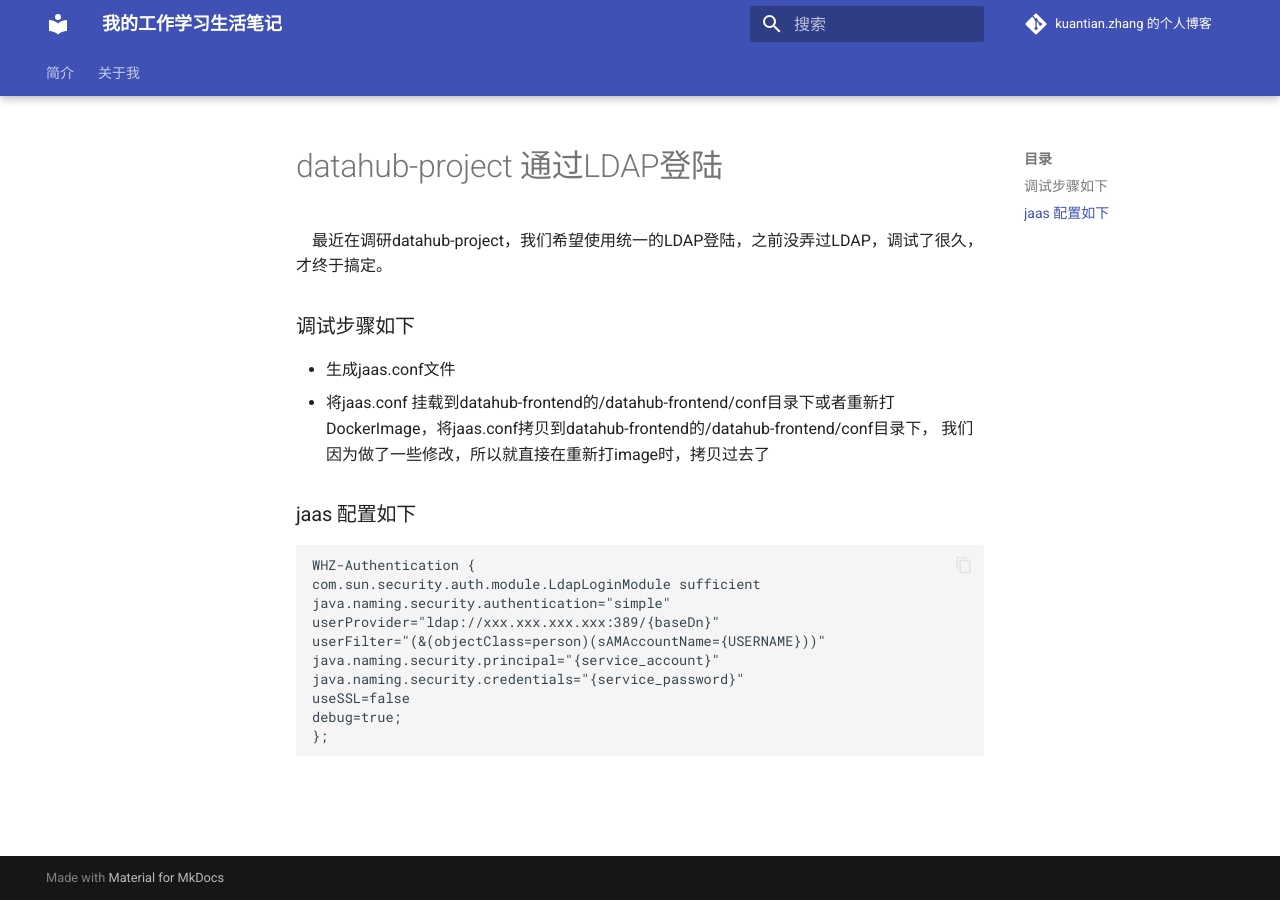
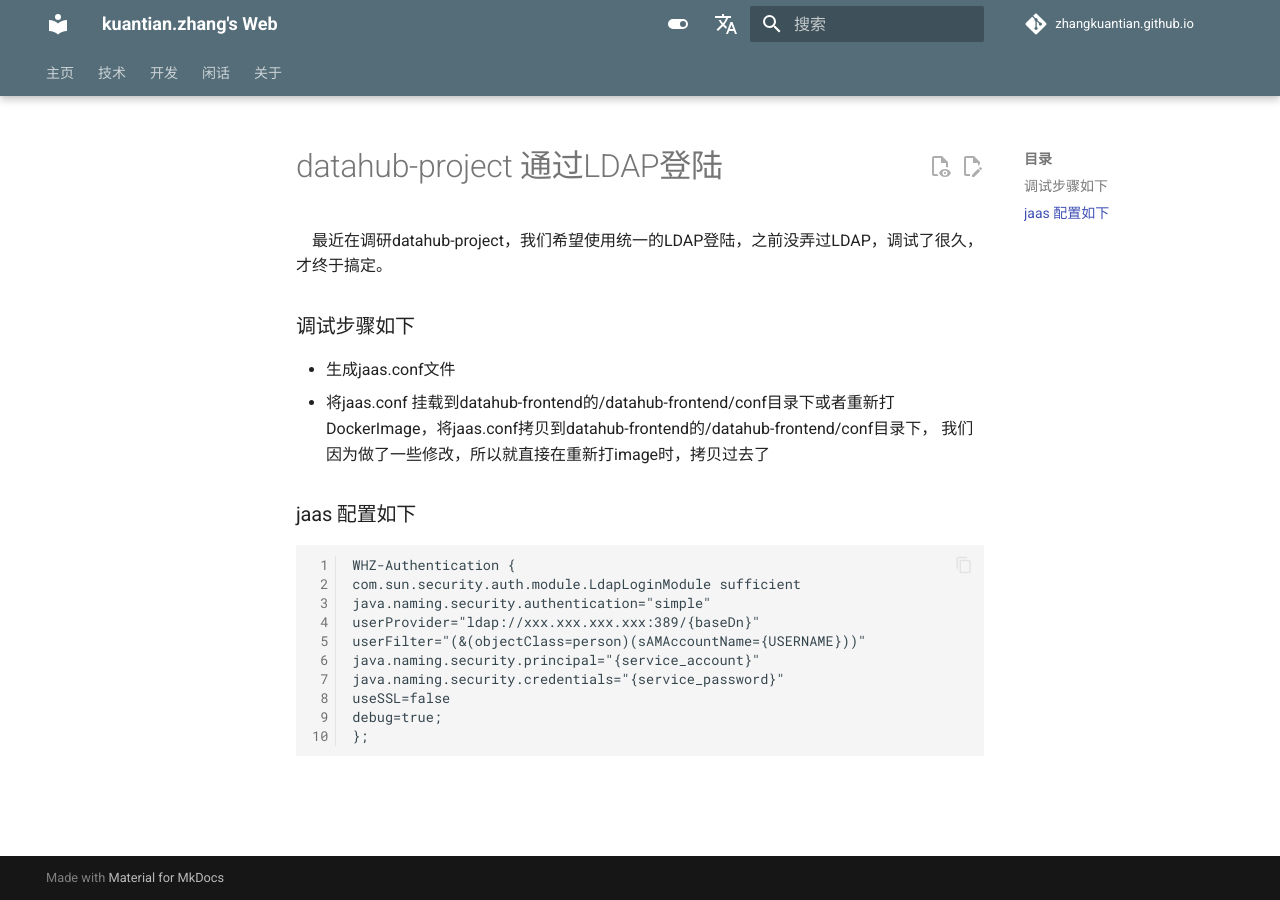
Before and after one commit to zhangkuantian/zhangkuantian.github.io, an MkDocs documentation site: the page built from docs/ldap/ldap.md, in a window 1280 px wide. Built offline with MkDocs 1.6.1 and Material for MkDocs 9.7.7, drawn with Linux system fonts in a browser that asks for light colours; comment, search, counter and statistics services are not loaded; a style sheet for code colours, icons or effects is not loaded.

Commit message:
fix bugs

```diff
--- a/mkdocs.yml
+++ b/mkdocs.yml
@@ -1,27 +1,162 @@
-site_name: 我的工作学习生活笔记
-repo_name: kuantian.zhang 的个人博客
+site_name: kuantian.zhang's Web
 repo_url: https://github.com/zhangkuantian/zhangkuantian.github.io/
-site_description: kuantian.zhang 的工作学习生活笔记
+site_author: 张宽天(kuantian.zhang)
+repo_name: zhangkuantian.github.io # 右上角的名字
 
-nav:
-    - 'index.md'
-    - 'about.md'
 # 配置主题，在mkdocs.yml文件下
 theme:
     name: material
     custom_dir: overrides
     language: zh
     palette: # 文档颜色, https://squidfunk.github.io/mkdocs-material/setup/changing-the-colors/
-        scheme: default # 配色方案
-        primary: default # 主色
-        accent: red # 强调色
+        - media: "(prefers-color-scheme: light)"
+          scheme: default # 日间模式
+          primary: blue grey # 上方的
+          accent: indigo # 链接等可交互元件的高亮色
+          # teal
+          toggle:
+            icon: material/toggle-switch # 图标
+            name: 切换至夜间模式 # 鼠标悬浮提示
+        - media: "(prefers-color-scheme: dark)"
+          scheme: slate # 夜间模式
+          primary: black
+          accent: indigo
+          # teal
+          toggle:
+            icon: material/toggle-switch-off-outline
+            name: 切换至日间模式
     features:
+        - announce.dismiss
         - content.code.copy # 代码支持拷贝
         - content.tabs.link # 内容tabs支持  https://squidfunk.github.io/mkdocs-material/reference/content-tabs/
+        - navigation.tracking
         - navigation.tabs # 顶部导航
         - navigation.tabs.sticky # 顶部导航粘连
+        - navigation.sections
+        - navigation.footer
         - navigation.indexes # 导航index页面支持
-        # - navigation.sections # 全部展开(非折叠状态)
-        # - navigation.expand # 子目录展开
         - navigation.top # 返回顶部按钮
+        - search.suggest
+        - search.highlight
+        - search.share
+        - navigation.expand
+        - navigation.indexes
+        - content.tabs.link
+        - content.tooltips
+        - content.code.copy
+        - content.action.edit
+        - content.action.view
+        - content.code.annotate
         - toc.follow # 页面目录支持
+
+# [Navigtion]
+nav:
+    - 主页: index.md
+    - 技术:
+        - Mac/windows软件网站汇总: blog/macsoft.md
+        - 语雀: blog/yuque.md
+        - 好用/好玩网站分享: blog/Webplay.md
+    - 开发:
+        - 我的设备: develop/mydevice.md
+    - 闲话:
+        - 推荐的Books: relax/tuijianyuedu.md
+    - 关于:
+        - 个人简介: about.md
+extra:
+  # tags:
+  #   HTML5: html
+  #   JavaScript: js
+  #   CSS: css
+  alternate:
+    - name: English
+      link: https://wcowin-work.translate.goog/?_x_tr_sl=zh-CN&_x_tr_tl=en&_x_tr_hl=zh-CN&_x_tr_pto=wapp
+      lang: en
+  generator: true
+
+plugins:
+  # - glightbox
+  - search
+  - offline
+  - git-revision-date-localized:
+      type: iso_date
+      enable_creation_date: false
+      exclude:
+        - index.md
+        - tag.md
+        - waline.md
+        - blog/posts/update.md
+        - blog/posts/wkw.md
+        - about/link.md
+  # - git-authors:
+  #     exclude:
+  #       - index.md
+  - blog:
+      post_date_format: full #时间
+      draft: true
+      draft_if_future_date: true #自动将具有未来日期的帖子标记为草稿
+      post_readtime: true
+      post_readtime_words_per_minute: 265  #计算帖子的阅读时间时读者每分钟预计阅读的字数
+      post_url_format: "{date}/{slug}"
+      # categories_slugify: !!python/object/apply:pymdownx.slugs.slugify
+      #   kwds:
+      #     case: lower
+      # categories_toc: true
+      # pagination_per_page: 5
+      pagination_url_format: "page/{page}"
+      authors_file: "{blog}/.authors.yml"  #作者信息
+  - tags:
+      tags_file: tag.md  #分类标签
+
+markdown_extensions:
+  - abbr
+  - attr_list
+  - admonition
+  - def_list
+  - footnotes
+  - md_in_html
+  - markdown.extensions.abbr # 支持Markdown文件上方自定义标题标签等
+  - pymdownx.caret
+  - pymdownx.betterem
+  - pymdownx.critic
+  - pymdownx.details
+  - pymdownx.inlinehilite
+  - pymdownx.keys
+  - pymdownx.mark
+  - pymdownx.snippets
+  - pymdownx.smartsymbols
+  - pymdownx.tilde
+
+  - pymdownx.superfences:
+      custom_fences:
+        - name: mermaid
+          class: mermaid
+          format: !!python/name:pymdownx.superfences.fence_code_format
+  - pymdownx.arithmatex:  # latex支持
+      generic: true
+  - toc:
+      permalink: true # 固定标题位置为当前位置
+  - pymdownx.highlight: # 代码块高亮
+      anchor_linenums: true
+      linenums: true # 显示行号
+      # auto_title: true # 显示编程语言名称
+  - pymdownx.emoji:
+      emoji_index: !!python/name:material.extensions.emoji.twemoji
+      emoji_generator: !!python/name:material.extensions.emoji.to_svg
+  - pymdownx.tabbed:
+      alternate_style: true
+  - pymdownx.tasklist:
+      custom_checkbox: true
+
+extra_javascript:
+  - javascripts/extra.js
+  - javascripts/mathjax.js
+  - https://polyfill.io/v3/polyfill.min.js?features=es6
+  - https://cdn.jsdelivr.net/npm/mathjax@3/es5/tex-mml-chtml.js
+  - https://cdn.jsdelivr.net/npm/mermaid@10.0.2/dist/add-html-label-6e56ed67.min.js
+
+
+extra_css:
+  - stylesheets/extra.css
+  - stylesheets/extra2.css
+  - stylesheets/link.css
+  - https://cdn.jsdelivr.net/npm/lxgw-wenkai-webfont@1.1.0/style.css  #字体
```
